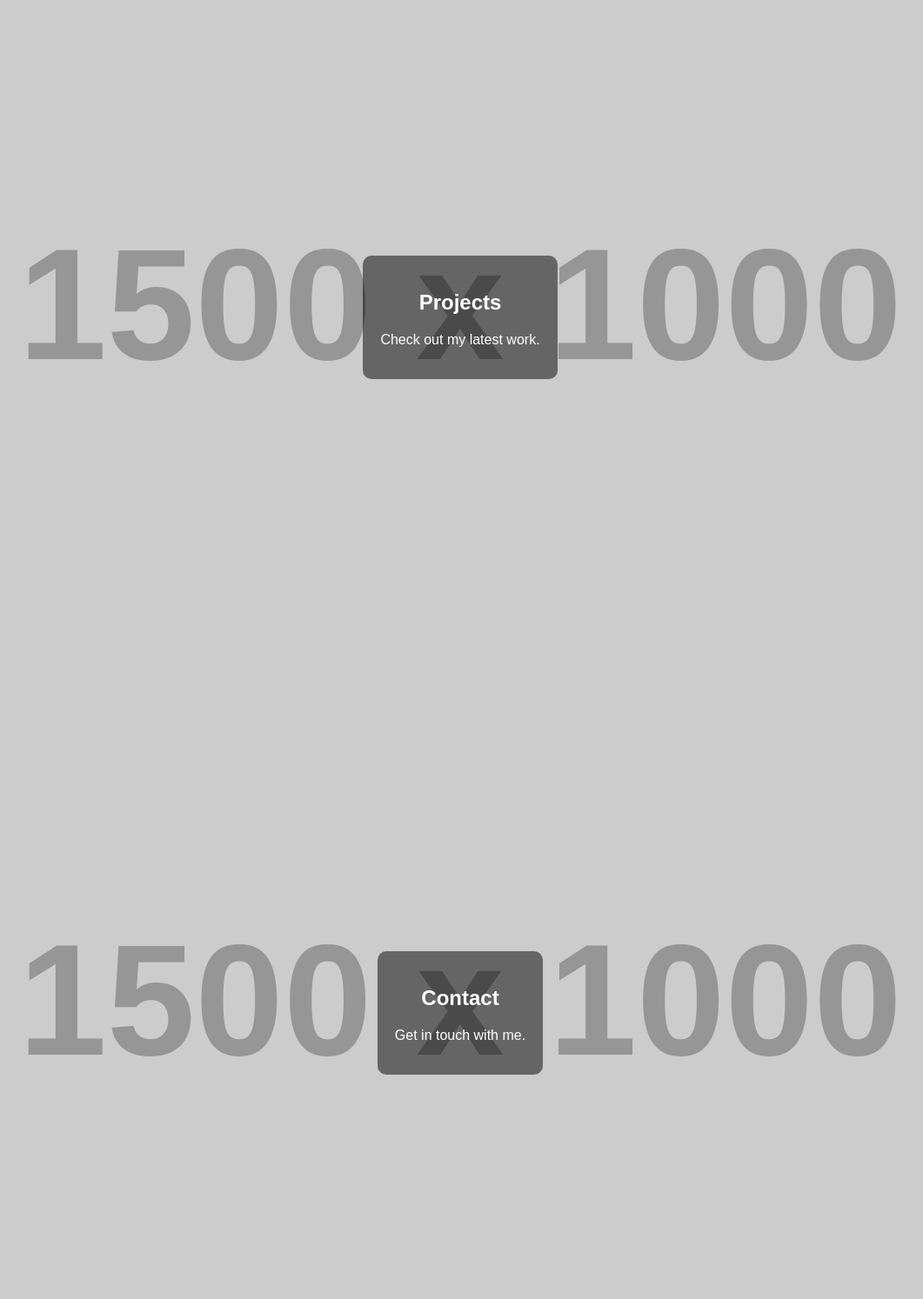
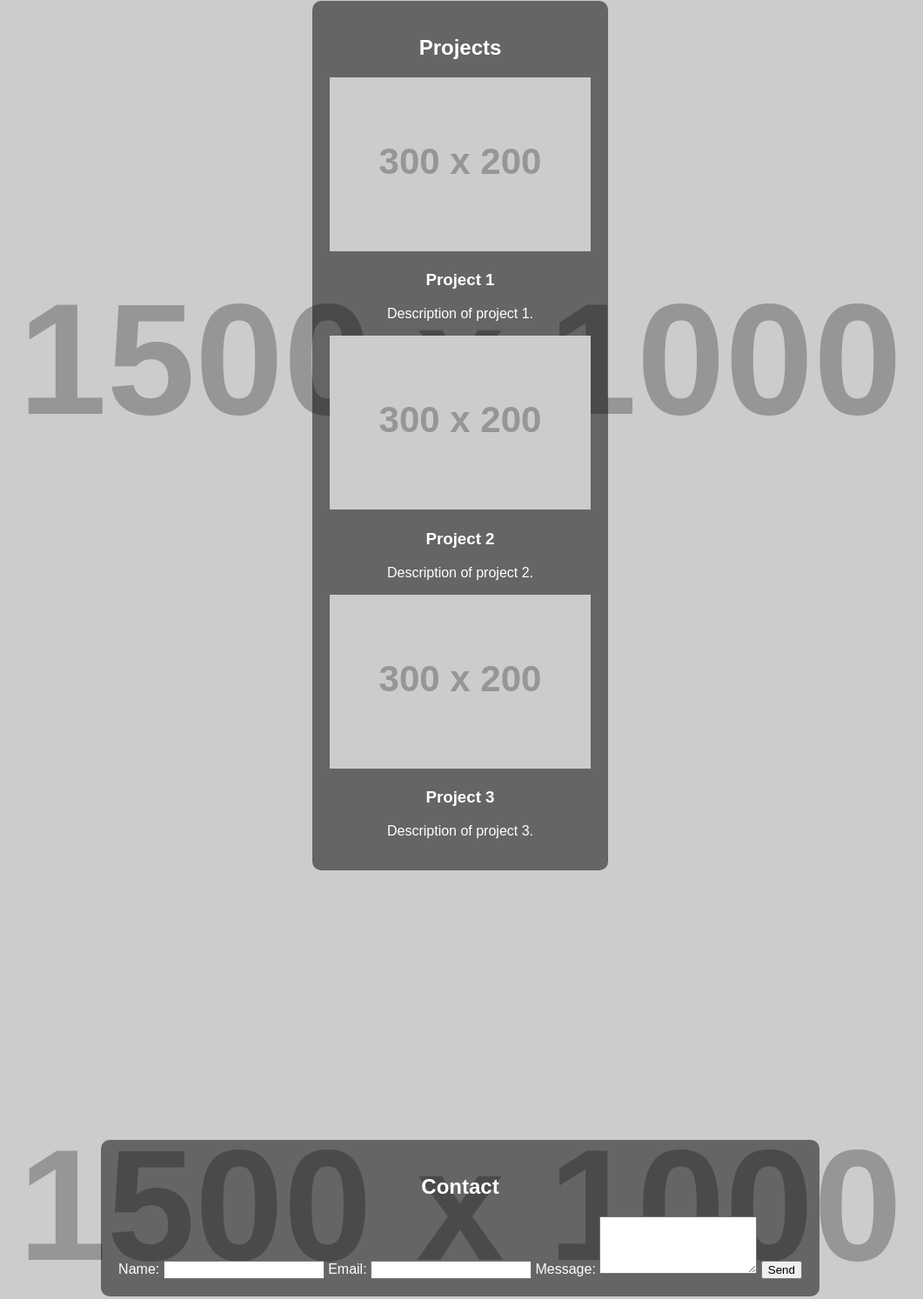
Before and after one commit to Leesang76/port1, a plain HTML site: page index.html in a window 1280 px wide. Shown: the part 1149-2643 px from the top of the page at 87% size, without its empty margins (111-1172 px from the left). Drawn offline with Linux system fonts and the light colour scheme; files that its build step writes are made by us from their sources; placeholder pictures from the web are drawn by us; files whose address does not match are found by name.

Commit message:
Update index.html

```diff
--- a/index.html
+++ b/index.html
@@ -3,30 +3,63 @@
 <head>
     <meta charset="UTF-8">
     <meta name="viewport" content="width=device-width, initial-scale=1.0">
-    <title>Parallax Portfolio</title>
+    <title>Enhanced Parallax Portfolio</title>
     <link rel="stylesheet" href="css/style.css">
 </head>
 <body>
+    <nav class="navbar">
+        <a href="#">Home</a>
+        <a href="#about">About</a>
+        <a href="#projects">Projects</a>
+        <a href="#contact">Contact</a>
+    </nav>
     <header class="header">
-        <h1>Welcome to My Portfolio</h1>
-        <p>Creating beautiful and functional web experiences.</p>
+        <div class="header-content">
+            <h1>Welcome to My Portfolio</h1>
+            <p>Creating beautiful and functional web experiences.</p>
+            <a href="#projects" class="btn">View Projects</a>
+        </div>
     </header>
-    <section class="parallax parallax1">
+    <section id="about" class="parallax parallax1">
         <div class="content">
             <h2>About Me</h2>
             <p>I'm a passionate web developer.</p>
         </div>
     </section>
-    <section class="parallax parallax2">
+    <section id="projects" class="parallax parallax2">
         <div class="content">
             <h2>Projects</h2>
-            <p>Check out my latest work.</p>
+            <div class="project-gallery">
+                <div class="project">
+                    <img src="https://via.placeholder.com/300x200" alt="Project 1">
+                    <h3>Project 1</h3>
+                    <p>Description of project 1.</p>
+                </div>
+                <div class="project">
+                    <img src="https://via.placeholder.com/300x200" alt="Project 2">
+                    <h3>Project 2</h3>
+                    <p>Description of project 2.</p>
+                </div>
+                <div class="project">
+                    <img src="https://via.placeholder.com/300x200" alt="Project 3">
+                    <h3>Project 3</h3>
+                    <p>Description of project 3.</p>
+                </div>
+            </div>
         </div>
     </section>
-    <section class="parallax parallax3">
+    <section id="contact" class="parallax parallax3">
         <div class="content">
             <h2>Contact</h2>
-            <p>Get in touch with me.</p>
+            <form class="contact-form">
+                <label for="name">Name:</label>
+                <input type="text" id="name" name="name" required>
+                <label for="email">Email:</label>
+                <input type="email" id="email" name="email" required>
+                <label for="message">Message:</label>
+                <textarea id="message" name="message" rows="4" required></textarea>
+                <button type="submit" class="btn">Send</button>
+            </form>
         </div>
     </section>
     <footer>
```
